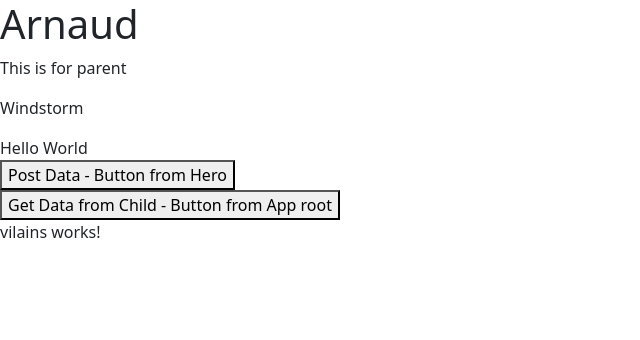
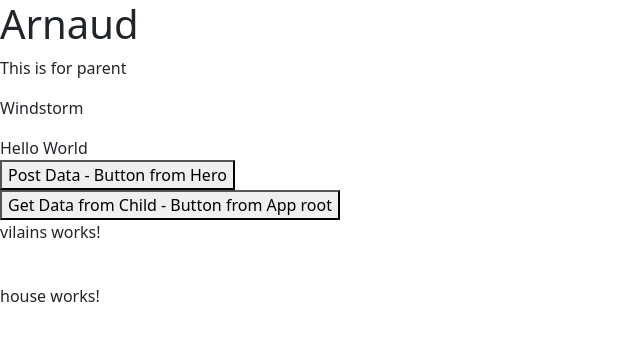
Before and after one commit to Arnaud-Chane/angular-tour-of-heroes, an Angular app: page / in a window 1280 px wide. Shown: the top 340 px of the page, without its empty margins (0-640 px from the left). Built offline with nearby package versions, Linux system fonts and the light colour scheme.

Commit message:
Adding house section into app root

```diff
--- a/src/app/app.component.html
+++ b/src/app/app.component.html
@@ -10,3 +10,5 @@
 <button type="button" (click)="GettingData()">Get Data from Child - Button from App root</button>
 <br >
 <app-vilains></app-vilains>
+<br >
+<app-house></app-house>
--- a/src/app/app.component.ts
+++ b/src/app/app.component.ts
@@ -2,11 +2,12 @@ import { Component, ViewChild } from '@angular/core';
 import { RouterOutlet } from '@angular/router';
 import { HeroesComponent } from './heroes/heroes.component';
 import { VilainsComponent } from './vilains/vilains.component';
+import { HouseComponent } from './house/house.component';
 
 @Component({
   selector: 'app-root',
   standalone: true,
-  imports: [RouterOutlet, HeroesComponent, VilainsComponent],
+  imports: [RouterOutlet, HeroesComponent, VilainsComponent, HouseComponent],
   templateUrl: './app.component.html',
   styleUrl: './app.component.scss'
 })
```
